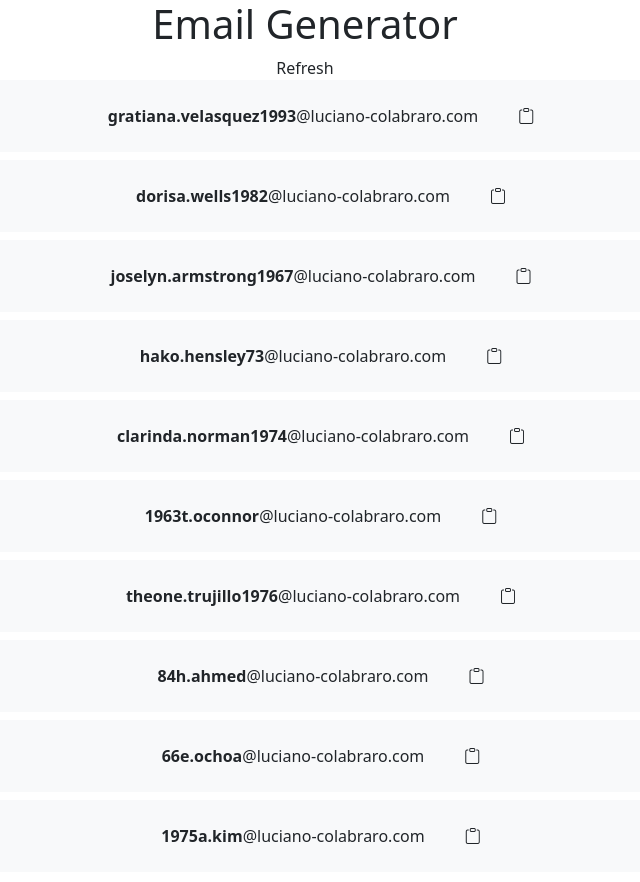
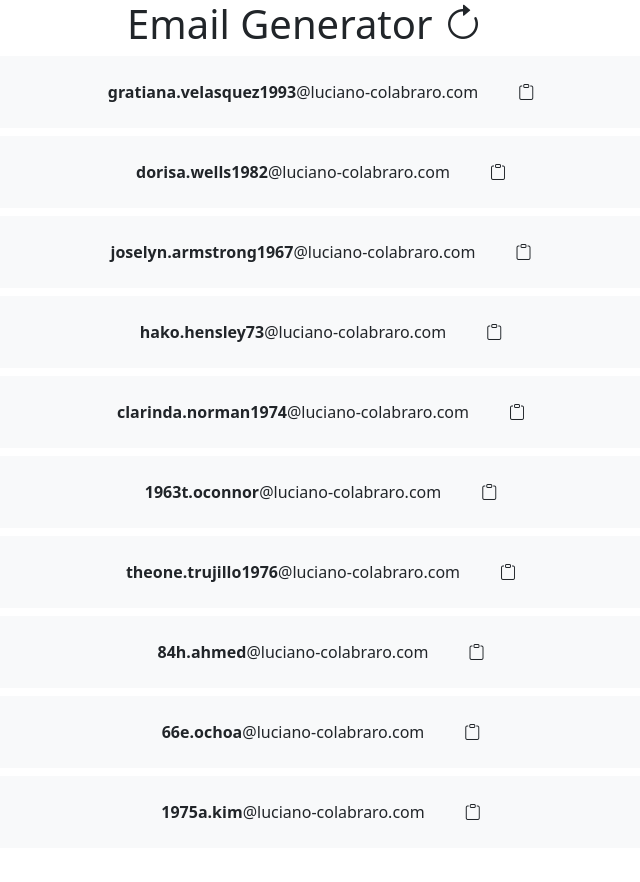
Before and after one commit to lucioxx89/Email_Generator, a React (Create React App) app: page / in a window 1280 px wide. Shown: the top 882 px of the page, without its empty margins (335-975 px from the left). Built offline with nearby package versions, Linux system fonts and the light colour scheme.

Commit message:
add icon to instead of refreshing text

```diff
--- a/src/App.js
+++ b/src/App.js
@@ -7,8 +7,13 @@ function App() {
   };
   return (
     <div className="App">
-      <h1>Email Generator</h1>
-      <button onClick={refreshPage}>Refresh</button>
+      <h1>
+        Email Generator{" "}
+        <button onClick={refreshPage}>
+          <i class="bi bi-arrow-clockwise"></i>
+        </button>
+      </h1>
+
       <SuggestedEmailsList></SuggestedEmailsList>
     </div>
   );
```
